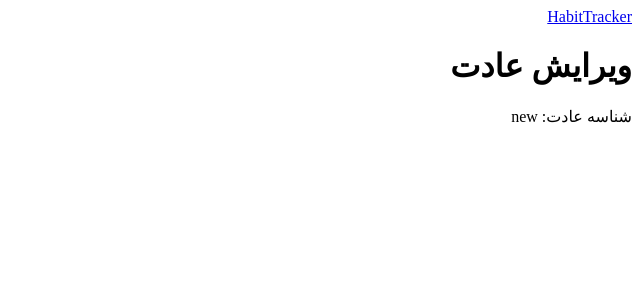
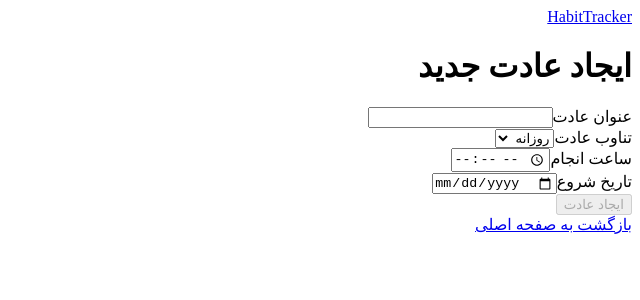
Before and after one commit to mohamad7a7/HabitTracker-Nuxt, a Nuxt app: page /habits/new in a window 1280 px wide. Shown: the top 300 px of the page, without its empty margins (640-1280 px from the left). Built offline with nearby package versions, Linux system fonts and the light colour scheme.

Commit message:
feat: add HabitForm component and implement habit creation/editing functionality

```diff
--- /dev/null
+++ b/app/components/HabitForm.vue
@@ -0,0 +1,87 @@
+<script setup>
+const props = defineProps({
+    mode: {
+        type: String,
+        default: 'create'
+    },
+    initialData: {
+        type: Object,
+        required: true
+    }
+})
+
+const form = reactive({
+    title: '',
+    frequency: 'D',
+    start_date: '',
+    time: '',
+    once_date: '',
+    day_of_month: ''
+})
+
+watch(
+    function () {
+        return props.initialData
+    },
+    function (value) {
+        form.title = value.title || ''
+        form.frequency = value.frequency || 'D'
+        form.start_date = value.start_date || ''
+        form.time = value.time || ''
+        form.once_date = value.once_date || ''
+        form.day_of_month = value.day_of_month || ''
+    },
+    {
+        immediate: true,
+        deep: true
+    }
+)
+</script>
+
+<template>
+    <form @submit.prevent>
+        <div>
+            <label for="title">عنوان عادت</label>
+
+            <input id="title" v-model="form.title" type="text" required />
+        </div>
+
+        <div>
+            <label for="frequency">تناوب عادت</label>
+
+            <select id="frequency" v-model="form.frequency" required>
+                <option value="D">روزانه</option>
+                <option value="O">یک‌باره</option>
+                <option value="M">ماهانه</option>
+            </select>
+        </div>
+
+        <div>
+            <label for="time">ساعت انجام</label>
+
+            <input id="time" v-model="form.time" type="time" required />
+        </div>
+
+        <div v-if="form.frequency === 'D'">
+            <label for="start_date">تاریخ شروع</label>
+
+            <input id="start_date" v-model="form.start_date" type="date" />
+        </div>
+
+        <div v-if="form.frequency === 'O'">
+            <label for="once_date">تاریخ انجام</label>
+
+            <input id="once_date" v-model="form.once_date" type="date" />
+        </div>
+
+        <div v-if="form.frequency === 'M'">
+            <label for="day_of_month">روز ماه</label>
+
+            <input id="day_of_month" v-model="form.day_of_month" type="number" min="1" max="31" />
+        </div>
+
+        <button type="submit" disabled>
+            {{ mode === 'create' ? 'ایجاد عادت' : 'ذخیره تغییرات' }}
+        </button>
+    </form>
+</template>
--- a/app/pages/habits/[id].vue
+++ b/app/pages/habits/[id].vue
@@ -2,11 +2,27 @@
 const route = useRoute()
 
 const habitId = route.params.id
+
+const initialData = reactive({
+    title: '',
+    frequency: 'D',
+    start_date: '',
+    time: '',
+    once_date: '',
+    day_of_month: ''
+})
 </script>
 
 <template>
     <main dir="rtl">
         <h1>ویرایش عادت</h1>
+
         <p>شناسه عادت: {{ habitId }}</p>
+
+        <HabitForm mode="edit" :initial-data="initialData" />
+
+        <NuxtLink to="/">
+            بازگشت به صفحه اصلی
+        </NuxtLink>
     </main>
 </template>
--- /dev/null
+++ b/app/pages/habits/new.vue
@@ -0,0 +1,22 @@
+<script setup>
+const initialData = reactive({
+    title: '',
+    frequency: 'D',
+    start_date: '',
+    time: '',
+    once_date: '',
+    day_of_month: ''
+})
+</script>
+
+<template>
+    <main dir="rtl">
+        <h1>ایجاد عادت جدید</h1>
+
+        <HabitForm mode="create" :initial-data="initialData" />
+
+        <NuxtLink to="/">
+            بازگشت به صفحه اصلی
+        </NuxtLink>
+    </main>
+</template>
--- a/app/pages/index.vue
+++ b/app/pages/index.vue
@@ -1,9 +1,13 @@
 <template>
     <main dir="rtl">
-        <h1>HabitTracker</h1>
+        <h1>عادت‌های من</h1>
 
-        <NuxtLink to="/habits/15">
-            ویرایش عادت شماره ۱۵
+        <NuxtLink to="/habits/new">
+            ایجاد عادت جدید
         </NuxtLink>
+
+        <p>
+            عادت‌های شما پس از اتصال به بک‌اند نمایش داده می‌شوند.
+        </p>
     </main>
 </template>
```
